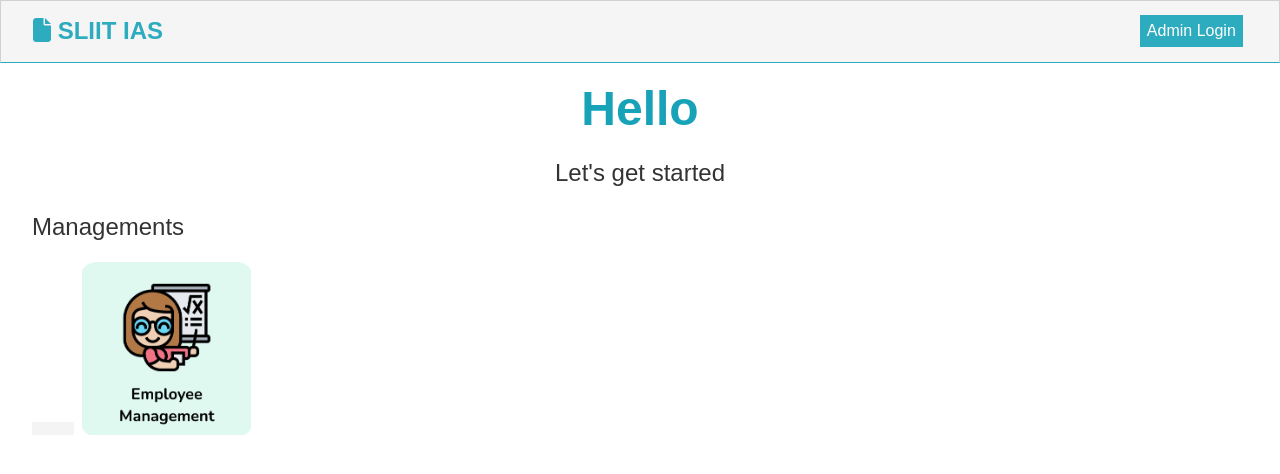
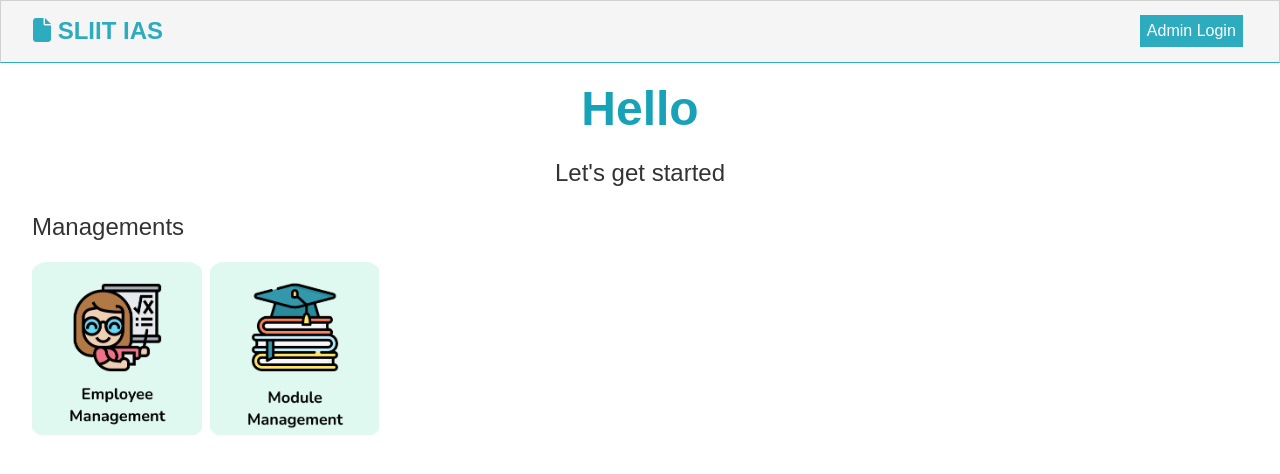
Before and after one commit to Fill-In-The-Blanks/InitialRepo, a React (Create React App) app in the folder frontend/: page /adminDashboard in a window 1280 px wide. Shown: the top 474 px of the page. Built offline with nearby package versions, Linux system fonts and the light colour scheme; no server answers.

Commit message:
Mr Malik verified the integration between Nuzha and master branch

```diff
--- a/frontend/src/App.css
+++ b/frontend/src/App.css
@@ -221,6 +221,12 @@ img {
 /* Link button design */
 .empManagement {
   background: url('./img/EmpDashboardButton.png') no-repeat center center/cover;
+  padding: 5.4rem 5.3rem;
+}
+
+.moduleManagement {
+  background: url('./img/ModuleDashboardButton.png') no-repeat center
+    center/cover;
   padding: 5.4rem 5.3rem;
 }
 
@@ -602,16 +608,4 @@ button {
   .post button {
     padding: 0.3rem 0.4rem;
   }
-
-
-
-
-  /* Landing Page */
-.moduleManagement {
-  background: url('./img/book.png') no-repeat  center/cover;
-  padding: 5.4rem 5.3rem;
-
-
 }
-
-}
--- a/frontend/src/components/Modules/AddModules.js
+++ b/frontend/src/components/Modules/AddModules.js
@@ -1,23 +1,22 @@
-import React, { Fragment, useState } from 'react'
+import React, { Fragment, useState } from 'react';
 
 import { connect } from 'react-redux';
 import { Modules } from '../../actions/modules_auth';
 import PropTypes from 'prop-types';
 import { Link } from 'react-router-dom';
 
-const AddModule = ({Modules}) => {
-    const[formData,setFormData] = useState({
-        moduleName:'',
-        ModuleID:'',
-        specialization:'',
+const AddModule = ({ Modules }) => {
+  const [formData, setFormData] = useState({
+    moduleName: '',
+    ModuleID: '',
+    specialization: '',
     year: '',
-        semester:''
+    semester: '',
   });
 
-
-
-    const {moduleName,ModuleID,specialization,year,semester}= formData;
-    const onchange = (e) => setFormData({ ...formData, [e.target.name]: e.target.value });
+  const { moduleName, ModuleID, specialization, year, semester } = formData;
+  const onchange = (e) =>
+    setFormData({ ...formData, [e.target.name]: e.target.value });
 
   const onsubmit = async (e) => {
     e.preventDefault();
@@ -26,9 +25,9 @@ const AddModule = ({Modules}) => {
   };
   return (
     <Fragment>
-      <section className='container'>
-        <h1 className='large text-primary'>Module Management</h1>
-        <p className='lead'> Add New module</p>
+      <section className='container container-margin-top-override'>
+        {/* <h1 className='large text-primary'>Module Management</h1> */}
+        <p className='lead'> Module Management</p>
         <form className='form' onSubmit={(e) => onsubmit(e)}>
           <div className='form-group'>
             <input
@@ -77,18 +76,17 @@ const AddModule = ({Modules}) => {
           </div>
 
           <input type='submit' className='btn btn-primary' value='Confirm' />
-          <Link to='/adminDashboard'><input type='reset' className='btn btn-primary' value='Cancel'  /></Link>
-
+          <Link to='/adminDashboard'>
+            <input type='reset' className='btn btn-primary' value='Cancel' />
+          </Link>
         </form>
       </section>
     </Fragment>
   );
 };
 
-AddModule.propTypes={
+AddModule.propTypes = {
+  Modules: PropTypes.func.isRequired,
+};
 
-    Modules:PropTypes.func.isRequired
-
-}
-
-export default connect(null,{Modules})(AddModule);
+export default connect(null, { Modules })(AddModule);
--- a/frontend/src/components/dashboard/AdminDashboard.js
+++ b/frontend/src/components/dashboard/AdminDashboard.js
@@ -15,11 +15,9 @@ const AdminDashboard = ({ auth: { admin } }) => {
         {/* <i className='fas fa-user'></i> */} Managements
       </p>
 
-      <Link className='btn moduleManagement' to='/addModules'>
-        {' '}
-      </Link>
+      <Link className='btn empManagement' to='/employeeManagement'></Link>
 
-      <Link className='btn empManagement' to='/employeeManagement'></Link>
+      <Link className='btn moduleManagement' to='/addModules'></Link>
     </Fragment>
   );
 };
```
Also changed, not shown: frontend/src/img/ModuleDashboardButton.png (added). Lines whose indentation alone changed are shown as unchanged.
